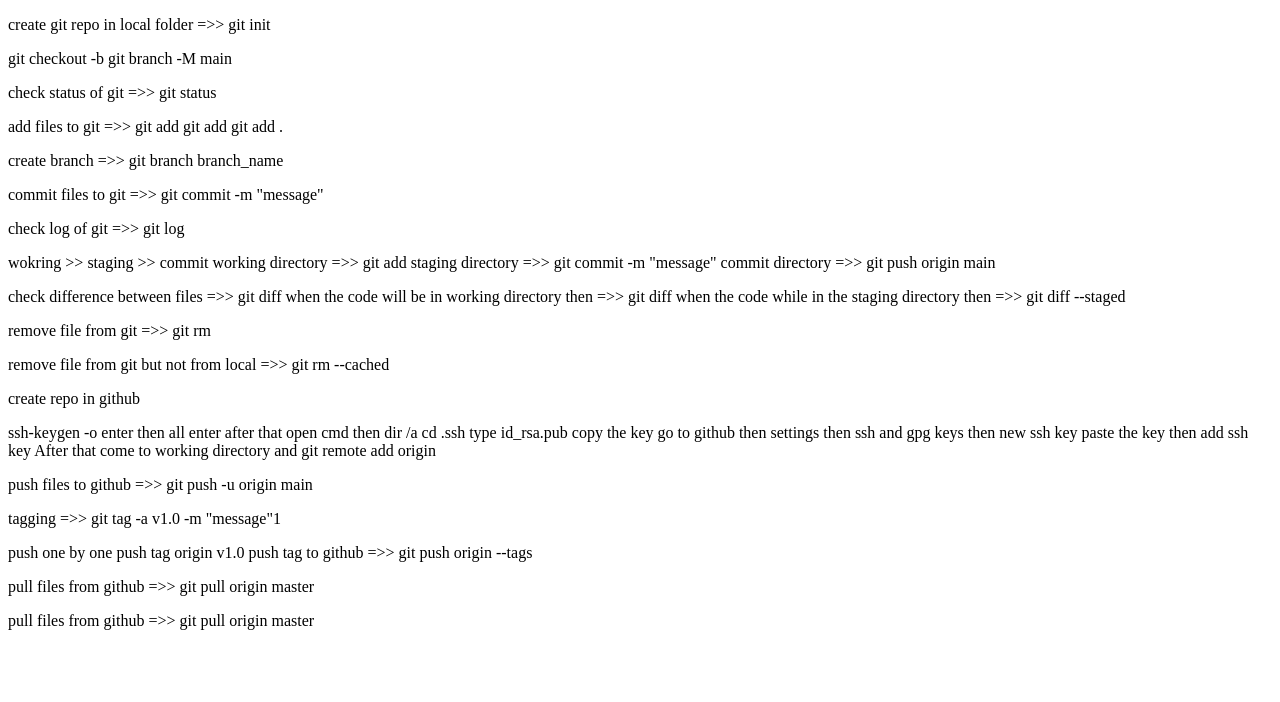
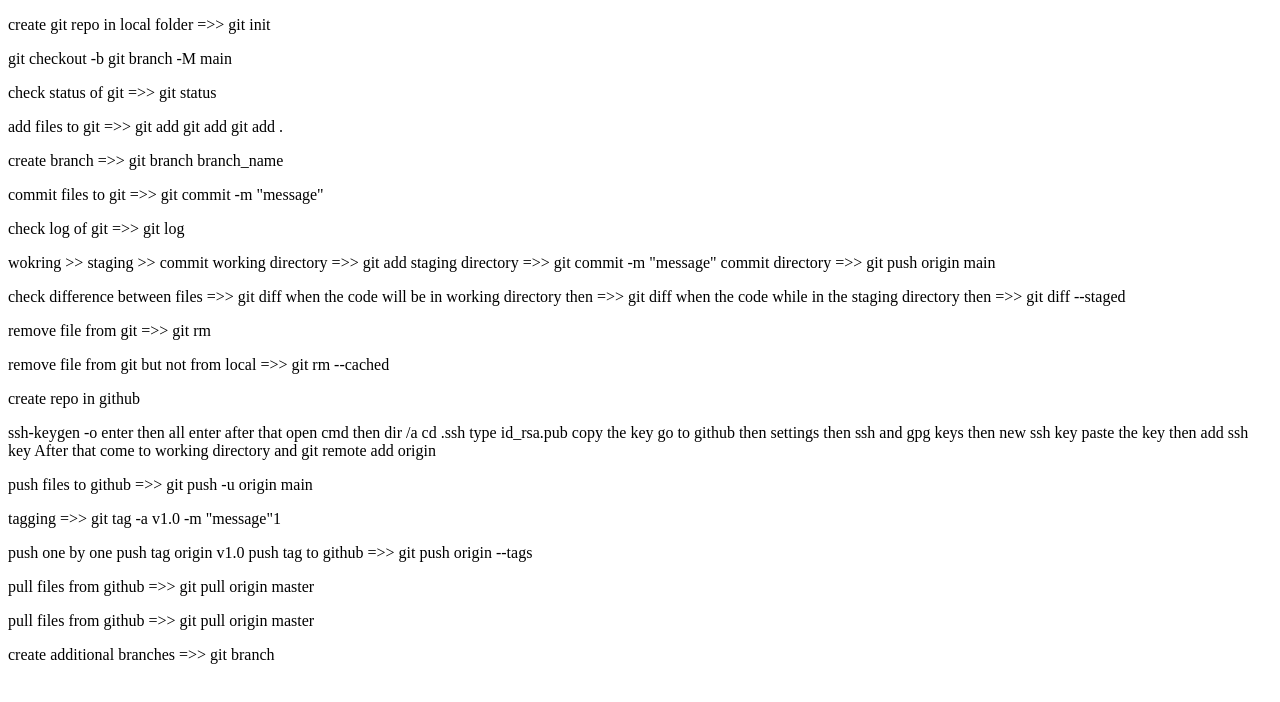
Before and after one commit to Ifham1111/Git-Sheet, a plain HTML site: page index.html in a window 1280 px wide. Drawn offline with Linux system fonts and the light colour scheme.

Commit message:
Newly added the new branch as feature1

```diff
--- a/index.html
+++ b/index.html
@@ -118,5 +118,12 @@
         pull files from github =>> git pull origin master
     </p>
 
+    <!-- create additional branches -->
+    <p>
+        create additional branches =>> git branch <branch_name>
+    </p>
+
+    <!-- switch branches -->
+
 </body>
 </html>
```
